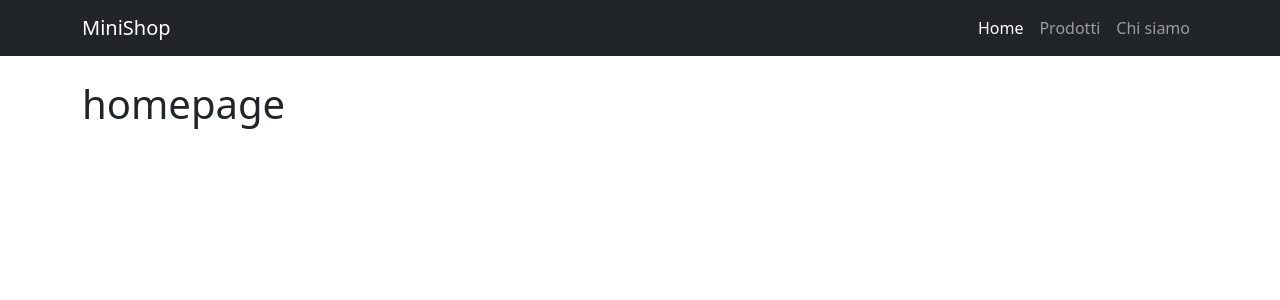
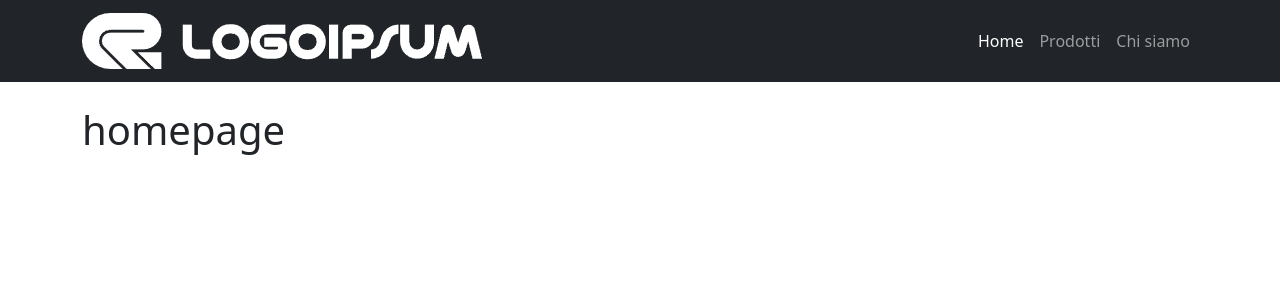
Before and after one commit to CesareFortunato/react-router, a React (Vite) app: page / in a window 1280 px wide. Shown: the top 300 px of the page. Built offline with nearby package versions, Linux system fonts and the light colour scheme.

Commit message:
style: add logo

```diff
--- a/src/components/MainNav.jsx
+++ b/src/components/MainNav.jsx
@@ -5,7 +5,7 @@ export default function MainNav() {
     <nav className="navbar navbar-expand-lg navbar-dark bg-dark">
       <div className="container">
         <NavLink className="navbar-brand" to="/">
-          MiniShop
+          <img src="../public/logoipsum-408.png" alt="logo" />
         </NavLink>
 
         <button
```
Also changed, not shown: public/logoipsum-408.png (added).
